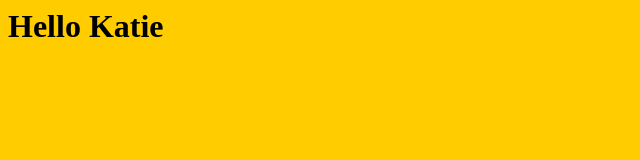
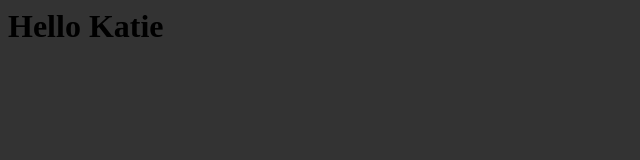
Before and after one commit to katienanami/katienanami.github.io, a plain HTML site: page index.html in a window 1280 px wide. Shown: the whole page, without its empty margins (0-640 px from the left). Drawn offline with Linux system fonts and the light colour scheme.

Commit message:
Update index.html

```diff
--- a/index.html
+++ b/index.html
@@ -1,11 +1,11 @@
 <html>
   <head>
     <script type="text/javascript">
-      alert('YOOO');
+      console.log('Hello Katie');
     </script>
     <style>
       body {
-        background-color: #ffcc00;
+        background-color: #333333;
       }
     </style>
   </head>
```
